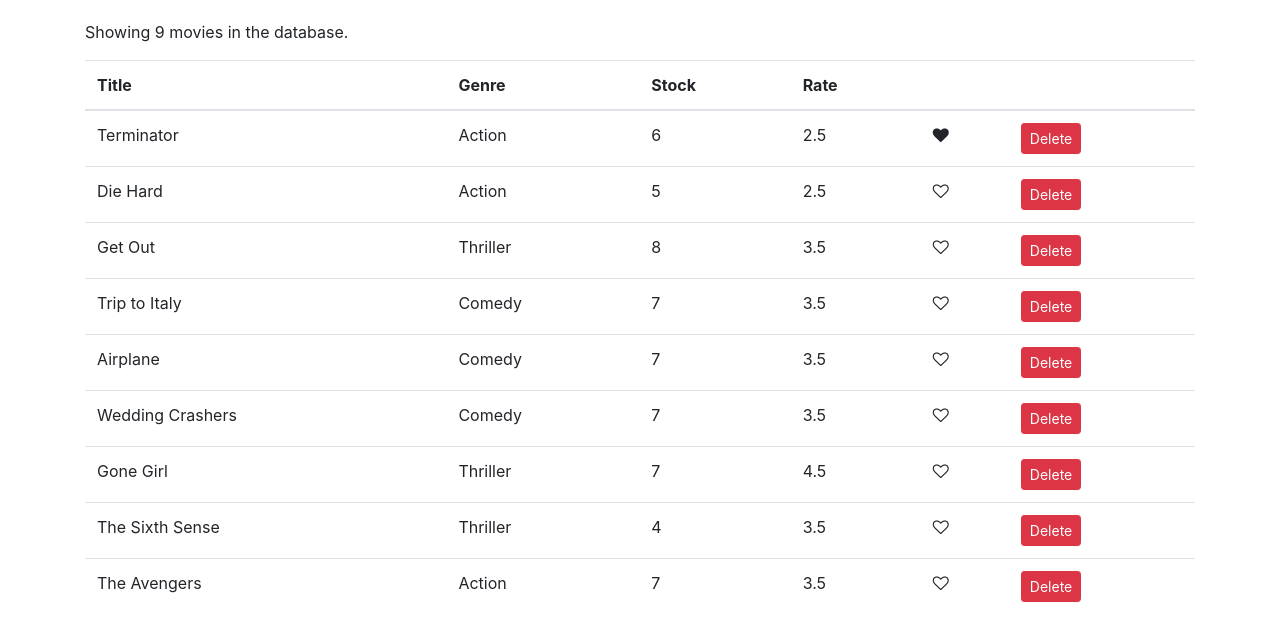
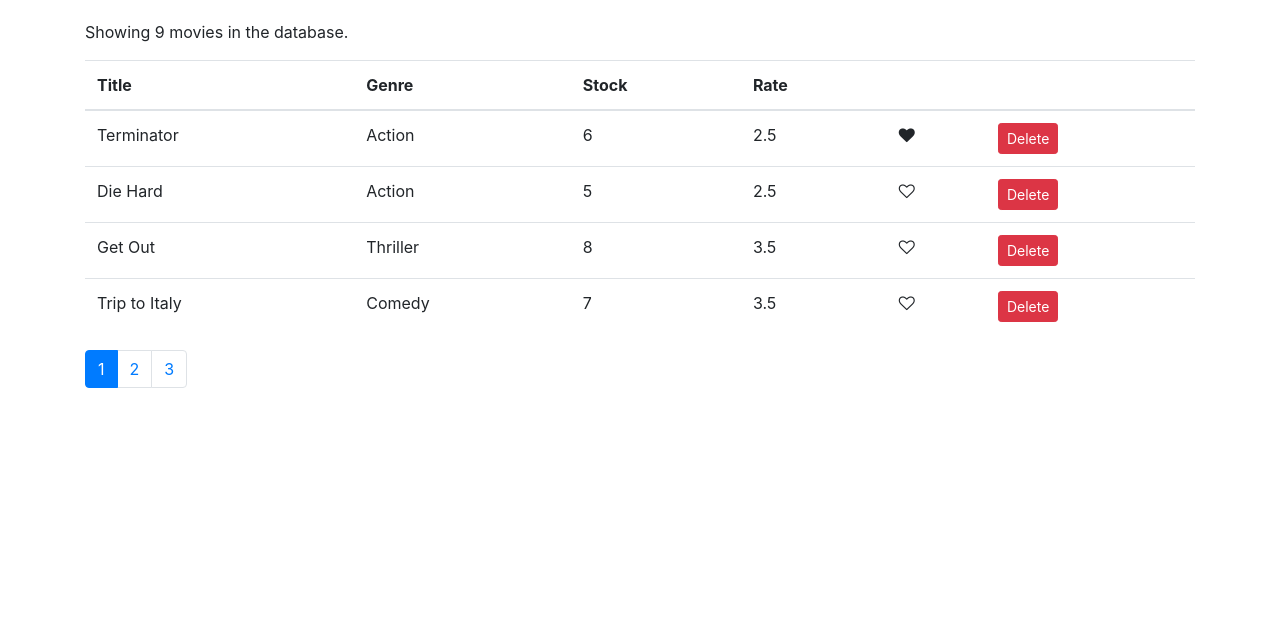
Before and after one commit to sanketsonawane303/vidly-react, a React (Create React App) app: page / in a window 1280 px wide. Shown: the top 640 px of the page. Built offline with nearby package versions, Linux system fonts and the light colour scheme.

Commit message:
added pagination and type checking with prop-types

```diff
--- a/package.json
+++ b/package.json
@@ -8,6 +8,8 @@
     "@testing-library/user-event": "^12.6.3",
     "bootstrap": "^4.6.0",
     "font-awesome": "^4.7.0",
+    "lodash": "^4.17.20",
+    "prop-types": "^15.7.2",
     "react": "^17.0.1",
     "react-dom": "^17.0.1",
     "react-scripts": "4.0.2",
--- /dev/null
+++ b/src/components/common/pagination.jsx
@@ -0,0 +1,42 @@
+import PropTypes from 'prop-types';
+import _ from 'lodash';
+
+const Pagination = (props) => {
+  const { itemsCount, pageSize, currentPage, onPageChange } = props;
+
+  const pagesCount = Math.ceil(itemsCount / pageSize);
+  if (pagesCount === 1) return null;
+
+  const pages = _.range(1, pagesCount + 1);
+
+  return (
+    <nav>
+      <ul className="pagination">
+        {pages.map((page) => (
+          <li
+            className={currentPage === page ? 'page-item active' : 'page-item'}
+            key={page}
+          >
+            {/* eslint-disable-next-line jsx-a11y/anchor-is-valid */}
+            <a
+              className="page-link"
+              style={{ cursor: 'pointer' }}
+              onClick={() => onPageChange(page)}
+            >
+              {page}
+            </a>
+          </li>
+        ))}
+      </ul>
+    </nav>
+  );
+};
+
+Pagination.propTypes = {
+  itemsCount: PropTypes.number.isRequired,
+  pageSize: PropTypes.number.isRequired,
+  currentPage: PropTypes.number.isRequired,
+  onPageChange: PropTypes.func.isRequired,
+};
+
+export default Pagination;
--- a/src/components/movies.jsx
+++ b/src/components/movies.jsx
@@ -1,10 +1,14 @@
 import React, { Component } from 'react';
 import { getMovies } from '../services/fakeMovieService';
 import Like from './common/like';
+import Pagination from './common/pagination';
+import { paginate } from '../utils/paginate';
 
 class Movies extends Component {
   state = {
     movies: getMovies(),
+    pageSize: 4,
+    currentPage: 1,
   };
 
   handleDelete = (movieId) => {
@@ -20,10 +24,17 @@
     this.setState({ movies });
   };
 
+  handlePageChange = (page) => {
+    this.setState({ currentPage: page });
+  };
+
   render() {
     const { length: count } = this.state.movies;
+    const { currentPage, pageSize, movies: allMovies } = this.state;
 
     if (count === 0) return <p>There are no movies in the database.</p>;
+
+    const movies = paginate(allMovies, currentPage, pageSize);
 
     return (
       <React.Fragment>
@@ -40,7 +51,7 @@
             </tr>
           </thead>
           <tbody>
-            {this.state.movies.map((movie) => (
+            {movies.map((movie) => (
               <tr key={movie._id}>
                 <td>{movie.title}</td>
                 <td>{movie.genre.name}</td>
@@ -64,6 +75,12 @@
             ))}
           </tbody>
         </table>
+        <Pagination
+          itemsCount={count}
+          pageSize={pageSize}
+          currentPage={currentPage}
+          onPageChange={this.handlePageChange}
+        />
       </React.Fragment>
     );
   }
--- /dev/null
+++ b/src/utils/paginate.js
@@ -0,0 +1,3 @@
+export function paginate(items, pageNumber, pageSize) {
+  return items.slice(pageSize * (pageNumber - 1), pageSize * pageNumber);
+}
```
